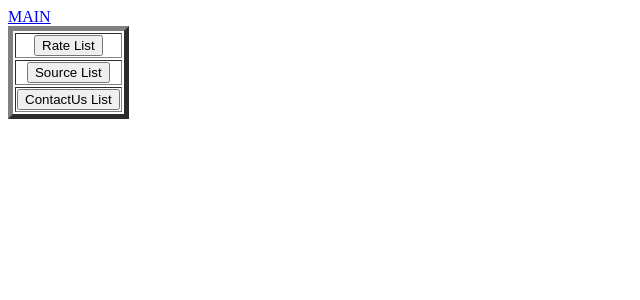
After one commit to Zuzukin-dp/currency, a Django app: page / in a window 1280 px wide. The commit adds this page. Shown: the top 300 px of the page, without its empty margins (0-640 px from the left). Run offline with Django 3.2, Linux system fonts and the light colour scheme.

Commit message:
add index.html, link main in base template

```diff
--- a/app/currency/templates/base.html
+++ b/app/currency/templates/base.html
@@ -3,6 +3,10 @@
 <head>
     <meta charset="UTF-8">
     <title>Title</title>
+
+    <a href="/">MAIN</a>
+
+
 </head>
 <body>
 
--- /dev/null
+++ b/app/currency/templates/index.html
@@ -0,0 +1,21 @@
+{% extends 'base.html' %}
+
+{% block main_content %}
+  <table border="5">
+    <tr align="center">
+      <td>
+        <button onclick="location.href='/currency/rate/list/';">Rate List</button>
+      </td>
+    </tr>
+    <tr align="center">
+      <td>
+        <button onclick="location.href='/currency/source/list/';">Source List</button>
+      </td>
+    </tr>
+    <tr align="center">
+      <td>
+        <button onclick="location.href='/currency/contactus/list/';">ContactUs List</button>
+      </td>
+    </tr>
+  </table>
+{% endblock main_content %}
--- a/app/currency/templates/source_list.html
+++ b/app/currency/templates/source_list.html
@@ -2,7 +2,7 @@
 
 {% block main_content %}
 
-<button onclick="location.href='/currency/source/create/';">Create Rate</button>
+<button onclick="location.href='/currency/source/create/';">Create Source</button>
 
 <table border="3">
   <thead>
--- a/app/currency/views.py
+++ b/app/currency/views.py
@@ -11,6 +11,10 @@ from django.shortcuts import get_object_or_404, render
 def generate_pass(request):
     password = gp()
     return HttpResponse(password)
+
+
+def index(request):
+    return render(request, 'index.html')
 
 
 def requirements(request):
--- a/app/settings/urls.py
+++ b/app/settings/urls.py
@@ -1,6 +1,7 @@
 from currency.views import (
     contactus_create, contactus_delete, contactus_details, contactus_list, contactus_update,
     generate_pass,
+    index,
     rate_create, rate_delete, rate_details, rate_list, rate_update,
     requirements,
     source_create, source_delete, source_details, source_list, source_update,
@@ -12,6 +13,7 @@ from django.urls import path
 
 urlpatterns = [
     path('admin/', admin.site.urls),
+    path('', index),
 
     path('gen_pass/', generate_pass),
     path('requirements/', requirements),
```
